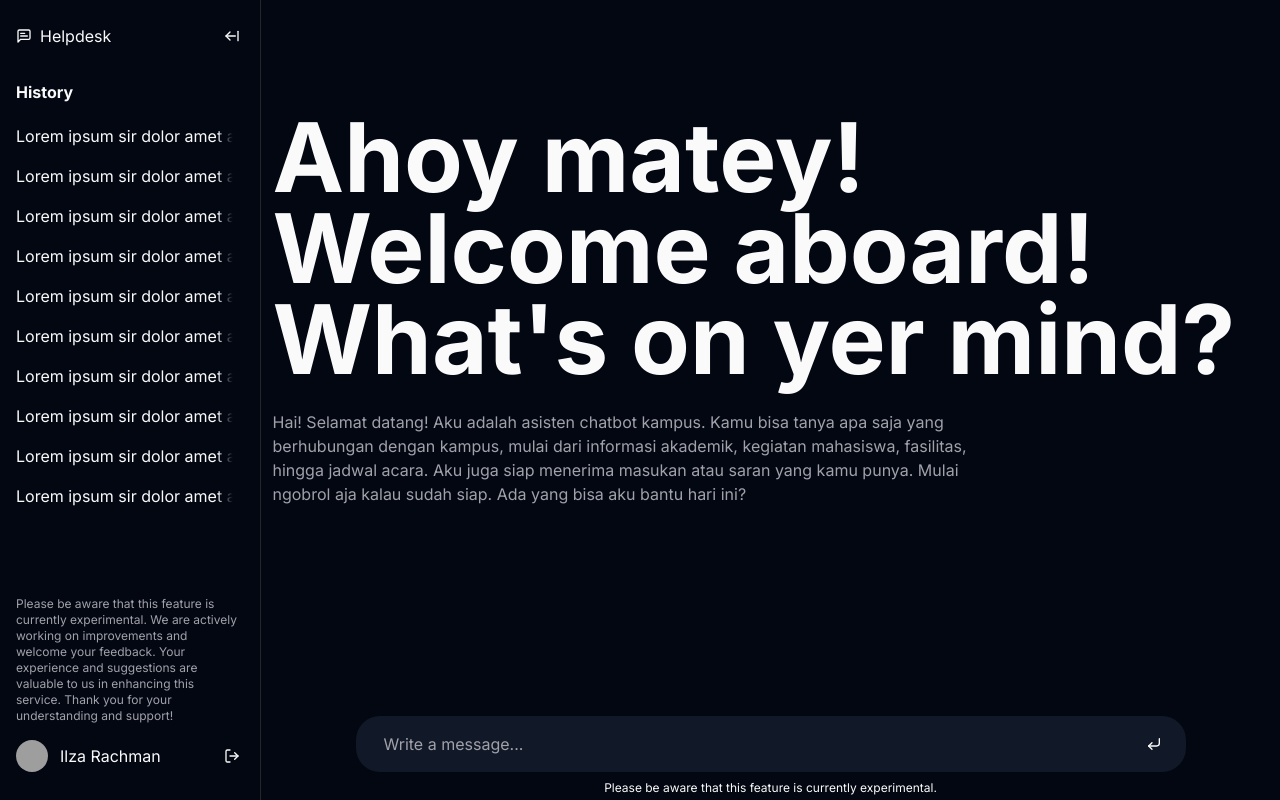
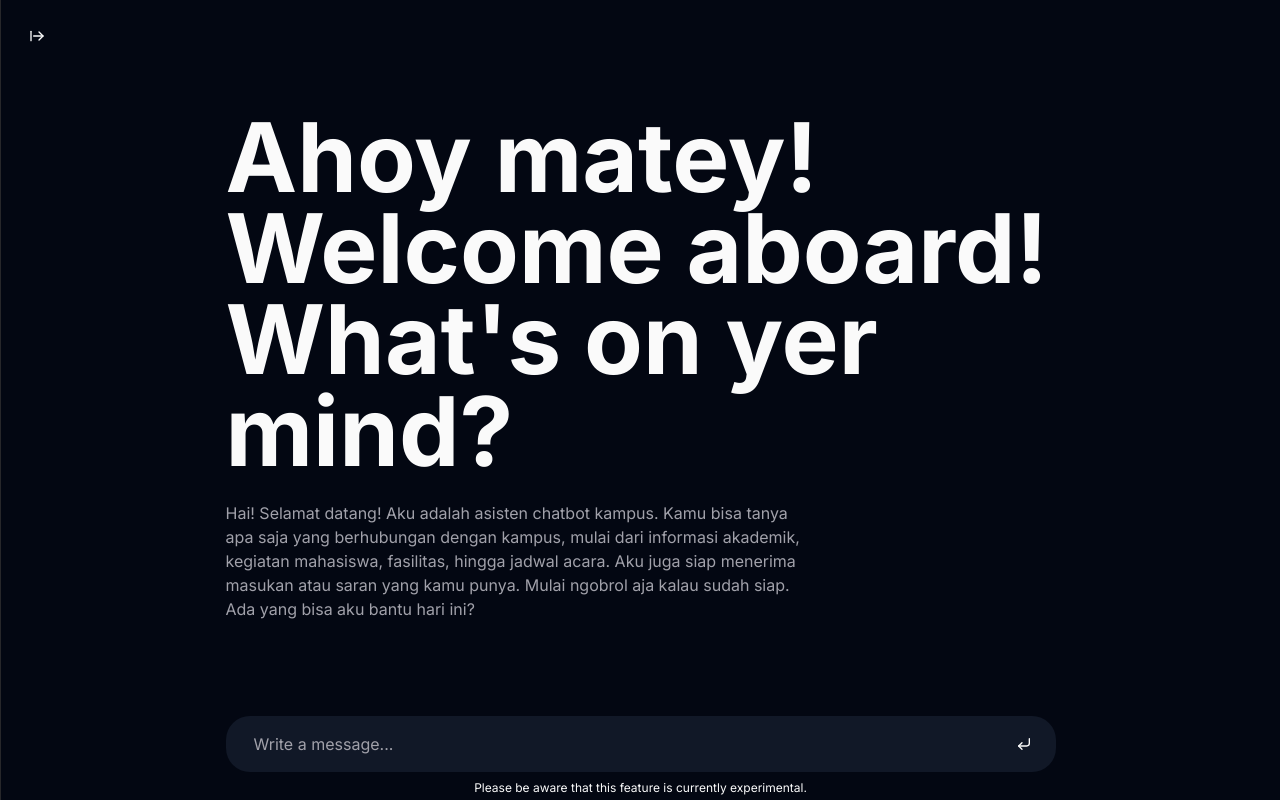
Before and after one commit to ilzarachman/chatbot-helpdesk-nextjs, a Next.js app: page / in a window 1280 px wide. Built offline with nearby package versions, Linux system fonts and the light colour scheme; grey boxes are pictures that could not be loaded.

Commit message:
docs: adding animation to the header

```diff
--- a/components/chat-page.tsx
+++ b/components/chat-page.tsx
@@ -5,9 +5,10 @@ import { ChatContext } from "@/lib/context-provider";
 import { Separator } from "@/components/ui/separator";
 import Sidebar from "@/components/sidebar/sidebar";
 import Chat from "@/components/chat/chat";
+import { getSidebarState } from "@/lib/utils";
 
 export default function Home() {
-    const [isSidebarOpen, setIsSidebarOpen] = useState(true);
+    const [isSidebarOpen, setIsSidebarOpen] = useState(getSidebarState());
     const [isSidebarTransitioning, setIsSidebarTransitioning] = useState(false);
 
     return (
--- a/components/chat/chat-item.tsx
+++ b/components/chat/chat-item.tsx
@@ -33,7 +33,9 @@ export function BotChat({ text, generation }: { text: string; generation: boolea
                 {text != "" ? (
                     <div className="flex flex-col gap-2">
                         <div className="pt-2 g-markdown-container" data-generation={generation}>
-                            <Markdown remarkPlugins={[remarkGfm]}>{text}</Markdown>
+                            <Markdown remarkPlugins={[remarkGfm]}>
+                                {text}
+                            </Markdown>
                         </div>
                         {!generation ? <ThumbsUp className="w-6 h-6" /> : ""}
                     </div>
--- a/components/chat/chat.tsx
+++ b/components/chat/chat.tsx
@@ -6,7 +6,7 @@ import { Button } from "@/components/ui/button";
 import { ArrowRightFromLine, CornerDownLeft } from "lucide-react";
 import { Input } from "@/components/ui/input";
 import { Textarea } from "@/components/ui/textarea";
-import { convertRemToPixels, splitStringIntoChars } from "@/lib/utils";
+import { convertRemToPixels, saveSidebarState, splitStringIntoChars } from "@/lib/utils";
 import { UserChat, BotChat } from "@/components/chat/chat-item";
 import { getChatbotResponse } from "@/lib/utils";
 import { motion, Variants } from "framer-motion";
@@ -18,9 +18,11 @@ const descriptionHeaderText =
 const headerAppearVariants: Variants = {
     hidden: {
         opacity: 0,
+        transform: "translateY(-100px)",
     },
     visible: {
         opacity: 1,
+        transform: "translateY(0px)",
     },
 };
 
@@ -32,6 +34,7 @@ export default function Chat() {
     const [history, updateHistory] = useState<Array<Array<string>>>([]);
 
     const promptArea = useRef<HTMLTextAreaElement>(null);
+    const chatBoxScrollRef = useRef<HTMLDivElement>(null);
 
     const [isUpdatingResponse, setIsUpdatingResponse] = useState(false);
     const [streamResponse, updateStreamResponse] = useState<string>("");
@@ -42,6 +45,7 @@ export default function Chat() {
     function openSidebar() {
         sidebarOpen.fn(true);
         sidebarTransition(sidebarTransitionContext);
+        saveSidebarState(true);
     }
 
     useEffect(() => {
@@ -69,6 +73,10 @@ export default function Chat() {
                 _promptArea.value = "";
                 const _prompt = promptRef.current;
 
+                if (_prompt === "") {
+                    return;
+                }
+
                 setIsUpdatingResponse(true);
                 getChatbotResponse(_prompt, handleStreamedResponse, (response: string) => {
                     updateHistory((prev) => [...prev, [_prompt, response]]);
@@ -76,6 +84,7 @@ export default function Chat() {
                     updateStreamResponse("");
                     setIsUpdatingResponse(false);
                 });
+                chatBoxScrollRef.current?.scrollTo(0, chatBoxScrollRef.current.scrollHeight);
                 return;
             }
         }
@@ -135,11 +144,11 @@ export default function Chat() {
                     <h1 className="font-bold invisible">Title of this chat</h1>
                 </div>
             </div>
-            <div role="_chat_box" className="h-full overflow-y-auto relative">
+            <div role="_chat_box" className="h-full overflow-y-auto relative" ref={chatBoxScrollRef}>
                 <div className="max-h-full">
                     <div className={`mx-auto max-w-[830px] w-[830px] flex flex-col ${history.length === 0 && !isUpdatingResponse ? "items-center" : ""}`}>
                         {history.length === 0 && !isUpdatingResponse ? (
-                            <div className="w-[120%] max-w-[150%] mt-10">
+                            <div className="w-full mt-10">
                                 <motion.h1
                                     initial="hidden"
                                     whileInView="visible"
@@ -147,7 +156,7 @@ export default function Chat() {
                                     className="font-bold text-8xl leading-[0.95] pb-2 "
                                 >
                                     {headerChars.map((char, index) => (
-                                        <motion.span key={index} transition={{ duration: 0.5, ease: "easeInOut" }} variants={headerAppearVariants}>
+                                        <motion.span key={index} transition={{ duration: 0.5, ease: "easeIn" }} variants={headerAppearVariants}>
                                             {char}
                                         </motion.span>
                                     ))}
@@ -160,7 +169,7 @@ export default function Chat() {
                                     className="text-muted-foreground w-[70%] mt-4"
                                 >
                                     {descriptionHeaderChars.map((char, index) => (
-                                        <motion.span key={index} transition={{ duration: 0.5, ease: "easeInOut" }} variants={headerAppearVariants}>
+                                        <motion.span key={index} transition={{ duration: 0.5, ease: "easeIn" }} variants={headerAppearVariants}>
                                             {char}
                                         </motion.span>
                                     ))}
--- a/components/sidebar/sidebar.tsx
+++ b/components/sidebar/sidebar.tsx
@@ -1,10 +1,11 @@
 "use client";
 
-import React, { useState, useContext } from "react";
+import React, { useState, useContext, useEffect } from "react";
 import { ChatContext, sidebarTransition } from "@/lib/context-provider";
 import Profile from "@/components/sidebar/profile";
 import History from "@/components/sidebar/history";
 import Header from "@/components/sidebar/header";
+import { saveSidebarState, getSidebarState } from "@/lib/utils";
 
 const texts = Array.from({ length: 10 }).map((_, i, a) => `Lorem ipsum sir dolor amet and no one could be in that`);
 
@@ -14,6 +15,7 @@ export default function Sidebar() {
     function closeSidebar() {
         sidebarOpen.fn(false);
         sidebarTransition(sidebarTransitionContext);
+        saveSidebarState(false);
     }
 
     return (
--- a/lib/utils.ts
+++ b/lib/utils.ts
@@ -58,5 +58,15 @@ export function splitStringIntoChars(string: string): string[] {
         characters.push(match[0]);
     }
 
-    return characters
+    return characters;
 }
+
+
+export function saveSidebarState(sidebarOpen: boolean) {
+    localStorage.setItem("sidebarOpen", JSON.stringify(sidebarOpen));
+}
+
+export function getSidebarState(): boolean {
+    const sidebarOpen = JSON.parse(localStorage.getItem("sidebarOpen") ?? "false");
+    return sidebarOpen;
+}
```
